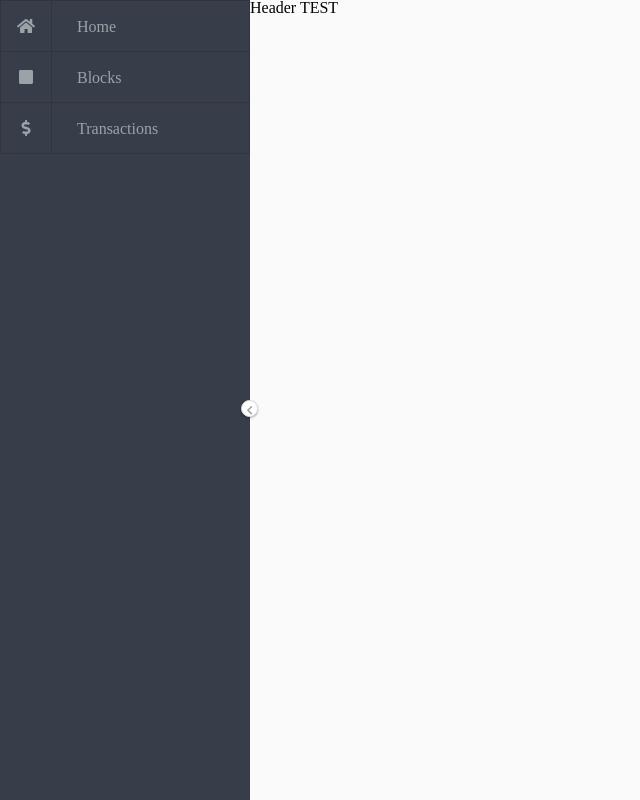
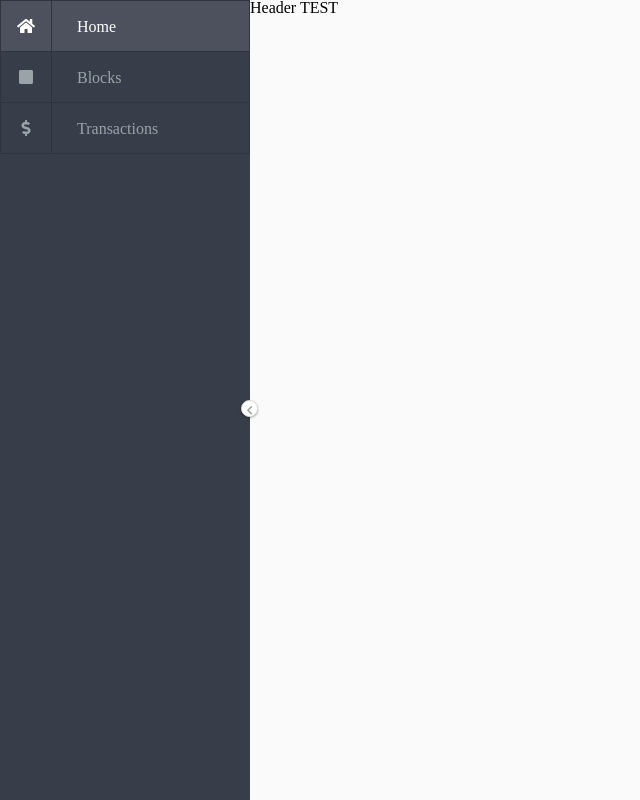
Before and after one commit to jungpaeng/bitcoin.explorer, a React (Create React App) app: page / in a window 1280 px wide. Shown: the whole page, without its empty margins (0-640 px from the left). Built offline with nearby package versions, Linux system fonts and the light colour scheme; what typography would draw is missing.

Commit message:
:saprkles: Add Link at Header Component

```diff
--- a/src/Components/Header/HeaderPresenter.tsx
+++ b/src/Components/Header/HeaderPresenter.tsx
@@ -1,4 +1,4 @@
-import React from 'react';
+import * as React from 'react';
 import { Link } from 'react-router-dom';
 import styled from 'styled-components';
 
@@ -92,13 +92,18 @@ const ListItem = styled.li`
   }
 `;
 
+interface ISLink {
+  isActive: boolean;
+}
+
 const SLink = styled(Link)`
   position: relative;
   display: block;
   white-space: nowrap;
   width: 100%;
   height: 50px;
-  color: #9aa3a8;
+  background: ${(props: ISLink) => (props.isActive && '#4c515d')};
+  color: ${(props: ISLink) => (props.isActive ? '#fff' : '#9aa3a8')};
   transition: all 0.15s ease-in-out;
 
   &:hover {
@@ -158,6 +163,10 @@ class HeaderPresenter extends React.Component<IProps, IState> {
     const { children } = this.props;
     const { menuStatus } = this.state;
 
+    if (typeof window === 'undefined') {
+      return null;
+    }
+
     return(
       <>
         <MenuStatus
@@ -173,19 +182,28 @@ class HeaderPresenter extends React.Component<IProps, IState> {
           </label>
           <List>
             <ListItem>
-              <SLink to="">
+              <SLink
+                isActive={window.location.pathname === '/'}
+                to="/"
+              >
                 <i className="fas fa-home" />
                 <Span>Home</Span>
               </SLink>
             </ListItem>
             <ListItem>
-              <SLink to="">
+              <SLink
+                isActive={window.location.pathname === '/blocks'}
+                to="/blocks"
+              >
                 <i className="fas fa-square" />
                 <Span>Blocks</Span>
               </SLink>
             </ListItem>
             <ListItem>
-              <SLink to="">
+              <SLink
+                isActive={window.location.pathname === '/transactions'}
+                to="/transactions"
+              >
                 <i className="fas fa-dollar-sign" />
                 <Span>Transactions</Span>
               </SLink>
```
